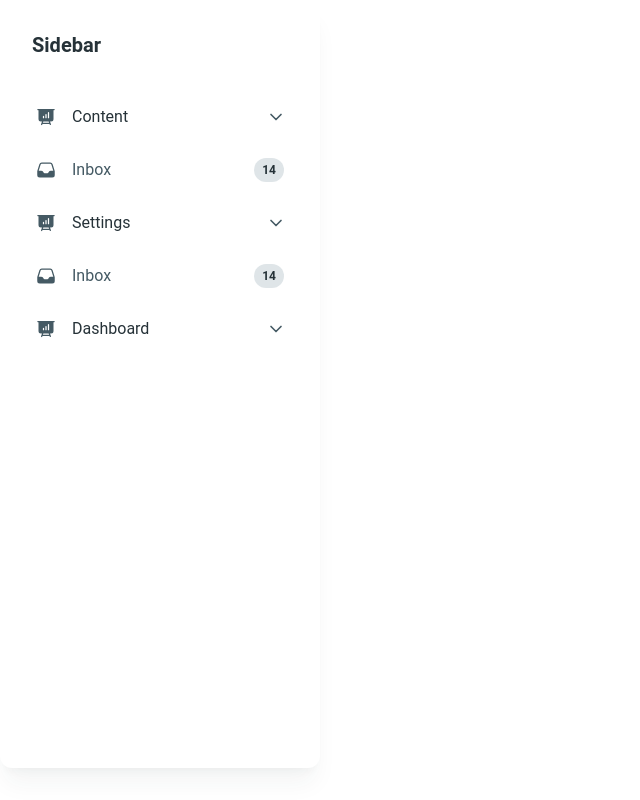
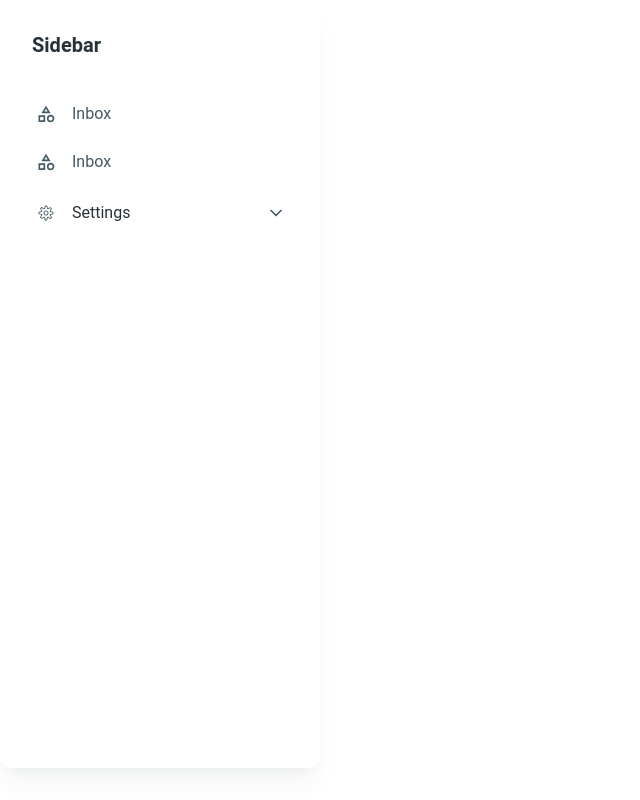
Before and after one commit to ahad30/single_vendor_ecommerce, a React (Vite) app in the folder client/: page /admin in a window 1280 px wide. Shown: the whole page, without its empty margins (0-640 px from the left). Built offline with nearby package versions, Linux system fonts and the light colour scheme.

Commit message:
dynamic routes handeling and sidebar handeling

```diff
--- a/client/src/Layout/Dashboard/DashboardSidebarTwo.tsx
+++ b/client/src/Layout/Dashboard/DashboardSidebarTwo.tsx
@@ -14,6 +14,7 @@ import {
 import { PresentationChartBarIcon, InboxIcon } from "@heroicons/react/24/solid";
 import { ChevronRightIcon, ChevronDownIcon } from "@heroicons/react/24/outline";
 import { adminRoutes } from "../../Routes/Admin.Routes";
+import { sidebarGenerator } from "../../utils/sidebarGenerator";
 const items = [
   {
     key: "content",
@@ -51,19 +52,8 @@ const DashboardSidebarTwo = () => {
     setOpen(open === value ? "" : value);
   };
 
-  const routeGenerator = adminRoutes.reduce((acc, item) => {
-    if(item.path){
-        acc.push({path: item.path , element: item.element})
-    }
-    if(item.children){
-        item.children.forEach((i)=> {
-            acc.push({path: i.path , element : i.element})
-        })
-    }
-    return acc
-  }, []);
-  console.log(routeGenerator);
-
+  const sidebarData = sidebarGenerator(adminRoutes)
+  console.log(sidebarData)
   return (
     <Card
       className="h-[calc(100vh-2rem)] w-full max-w-[20rem] p-4 shadow-xl shadow-blue-gray-900/5"
@@ -87,7 +77,7 @@ const DashboardSidebarTwo = () => {
         onPointerEnterCapture={undefined}
         onPointerLeaveCapture={undefined}
       >
-        {items.map((item) => {
+        {sidebarData.map((item) => {
           if (item.children) {
             return (
               <Accordion
@@ -123,7 +113,8 @@ const DashboardSidebarTwo = () => {
                       onPointerEnterCapture={undefined}
                       onPointerLeaveCapture={undefined}
                     >
-                      <PresentationChartBarIcon className="h-5 w-5" />
+                      {/* <PresentationChartBarIcon className="h-5 w-5" /> */}
+                      {item?.icon}
                     </ListItemPrefix>
                     <Typography
                       color="blue-gray"
@@ -178,21 +169,22 @@ const DashboardSidebarTwo = () => {
                   onPointerEnterCapture={undefined}
                   onPointerLeaveCapture={undefined}
                 >
-                  <InboxIcon className="h-5 w-5" />
+                  {/* <InboxIcon className="h-5 w-5" />
+                   */}
+                   {item.icon}
                 </ListItemPrefix>
                 Inbox
                 <ListItemSuffix
                   placeholder={undefined}
                   onPointerEnterCapture={undefined}
-                  onPointerLeaveCapture={undefined}
-                >
-                  <Chip
+                  onPointerLeaveCapture={undefined} children={undefined}                >
+                  {/* <Chip
                     value="14"
                     size="sm"
                     variant="ghost"
                     color="blue-gray"
                     className="rounded-full"
-                  />
+                  /> */}
                 </ListItemSuffix>
               </ListItem>
             );
--- /dev/null
+++ b/client/src/types/sidebarAndRouesTypes.ts
@@ -0,0 +1,22 @@
+import { ReactNode } from "react";
+
+export type TRoutesData = {
+  label: string;
+  icon: ReactNode;
+  path?: string;
+  element?: ReactNode;
+  children: { path: string; element: ReactNode; label: string }[];
+};
+
+
+export type TSidebar = {
+    key : string ;
+    icon : ReactNode;
+    label : string;
+    children? : {label : string; key : string ;}[]
+  }
+
+ export type TRoutes = {
+    path: string;
+    element: ReactNode;
+  };
--- /dev/null
+++ b/client/src/utils/routesGenerator.ts
@@ -0,0 +1,16 @@
+import { TRoutes, TRoutesData } from "../types/sidebarAndRouesTypes";
+
+export const routesGenerator = (Routes: TRoutesData[]) => {
+  const routeGenerator = Routes.reduce((acc: TRoutes[], item) => {
+    if (item.path) {
+      acc.push({ path: item.path, element: item.element });
+    }
+    if (item.children) {
+      item.children.forEach((i) => {
+        acc.push({ path: i.path, element: i.element });
+      });
+    }
+    return acc;
+  }, []);
+  return routeGenerator;
+};
--- /dev/null
+++ b/client/src/utils/sidebarGenerator.ts
@@ -0,0 +1,23 @@
+import { TRoutesData, TSidebar } from "../types/sidebarAndRouesTypes";
+
+
+export const sidebarGenerator = (arr: TRoutesData[]) => {
+  const sidebarGeneratorModified = arr.reduce((acc:TSidebar[], item) => {
+    if (item?.path) {
+      acc?.push({ key: item?.path, icon: item?.icon, label: item?.label });
+    }
+    if (item?.children) {
+      acc?.push({
+        key: item?.label,
+        label: item?.label,
+        icon: item?.icon,
+        children: item?.children.map((child) => ({
+          key: child?.path,
+          label: child?.label,
+        })),
+      });
+    }
+    return acc
+  }, []);
+  return sidebarGeneratorModified
+};
```
Also changed, not shown: client/src/Routes/Admin.Routes.tsx (line endings or trailing spaces), client/src/helpers/routesGenerator.ts (deleted), client/src/helpers/sidebarGenerator.ts (deleted).
